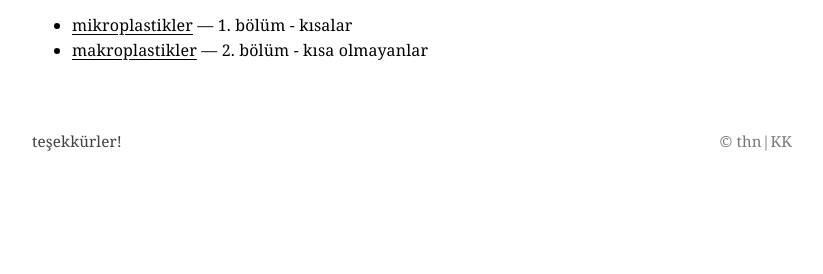
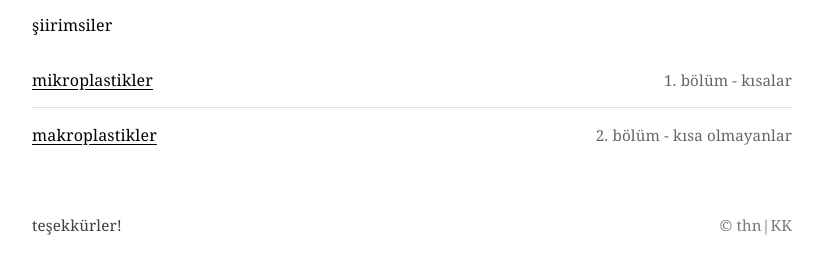
Before and after one commit to thnkk/thnkk-texts, an Eleventy site: page src/tr/texts/etimdeki-plastikler/index.njk in a window 1280 px wide. Shown: the part 144-418 px from the top of the page, without its empty margins (228-1051 px from the left). Built offline with nearby package versions, Linux system fonts and the light colour scheme; Eleventy itself is replaced by a stand-in of ours; files that its build step writes are made by us from their sources.

Commit message:
Update index.njk

```diff
--- a/src/tr/texts/etimdeki-plastikler/index.njk
+++ b/src/tr/texts/etimdeki-plastikler/index.njk
@@ -3,7 +3,19 @@ layout: layouts/page.njk
 title: etimdeki plastikler
 ---
 
-<ul>
-  <li><a href="/tr/texts/etimdeki-plastikler/mikroplastikler/">mikroplastikler</a> — 1. bölüm - kısalar</li>
-  <li><a href="/tr/texts/etimdeki-plastikler/makroplastikler/">makroplastikler</a> — 2. bölüm - kısa olmayanlar</li>
+<p class="page-subtitle">şiirimsiler</p>
+
+<ul class="texts-list">
+  <li>
+    <div class="text-row">
+      <a href="/tr/texts/etimdeki-plastikler/mikroplastikler/">mikroplastikler</a>
+      <span class="text-date">1. bölüm - kısalar</span>
+    </div>
+  </li>
+  <li>
+    <div class="text-row">
+      <a href="/tr/texts/etimdeki-plastikler/makroplastikler/">makroplastikler</a>
+      <span class="text-date">2. bölüm - kısa olmayanlar</span>
+    </div>
+  </li>
 </ul>
```
